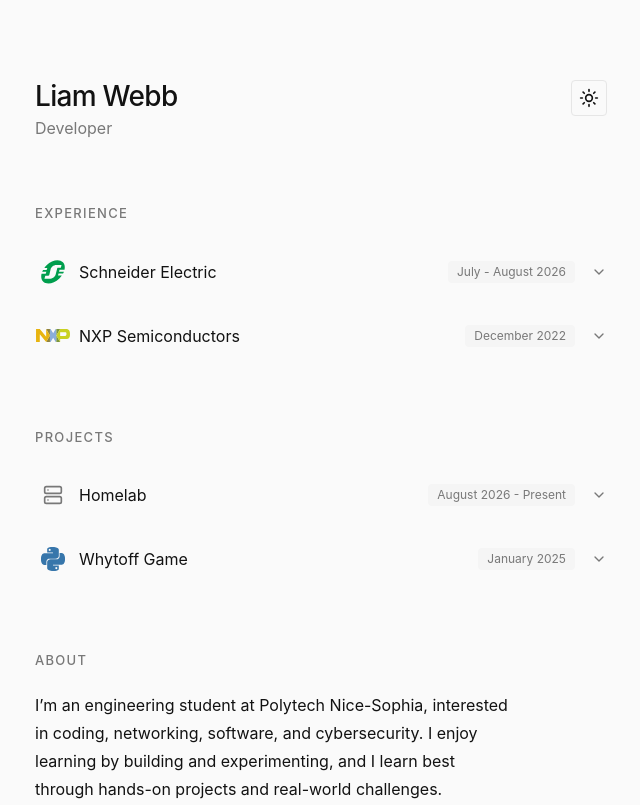
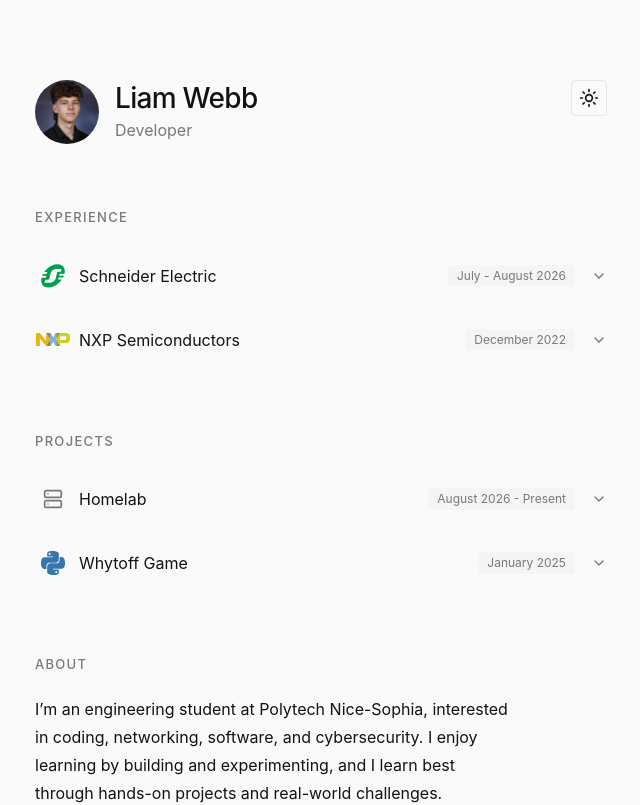
Before and after one commit to liamwebb0/portfolio-react, a React (Vite) app: page / in a window 1280 px wide. Shown: the top 805 px of the page, without its empty margins (319-959 px from the left). Built offline with nearby package versions, Linux system fonts and the light colour scheme.

Commit message:
Added Profile Picture

```diff
--- a/src/components/site-header.tsx
+++ b/src/components/site-header.tsx
@@ -4,11 +4,20 @@ export function SiteHeader() {
   return (
     <header>
       <div className='flex items-start justify-between gap-4'>
-        <div className='min-w-0'>
-          <h1 className='text-2xl font-medium tracking-tight sm:text-[28px]'>
-            Liam Webb
-          </h1>
-          <p className='mt-1 text-muted-foreground'>Developer</p>
+        <div className='flex items-center gap-4 min-w-0'>
+          <img
+            src='/profil.jpeg'
+            alt='Liam Webb'
+            width={64}
+            height={64}
+            className='h-16 w-16 shrink-0 rounded-full object-cover'
+          />
+          <div className='min-w-0'>
+            <h1 className='text-2xl font-medium tracking-tight sm:text-[28px]'>
+              Liam Webb
+            </h1>
+            <p className='mt-1 text-muted-foreground'>Developer</p>
+          </div>
         </div>
         <ThemeToggle />
       </div>
```
Also changed, not shown: public/profil.jpeg (added).
